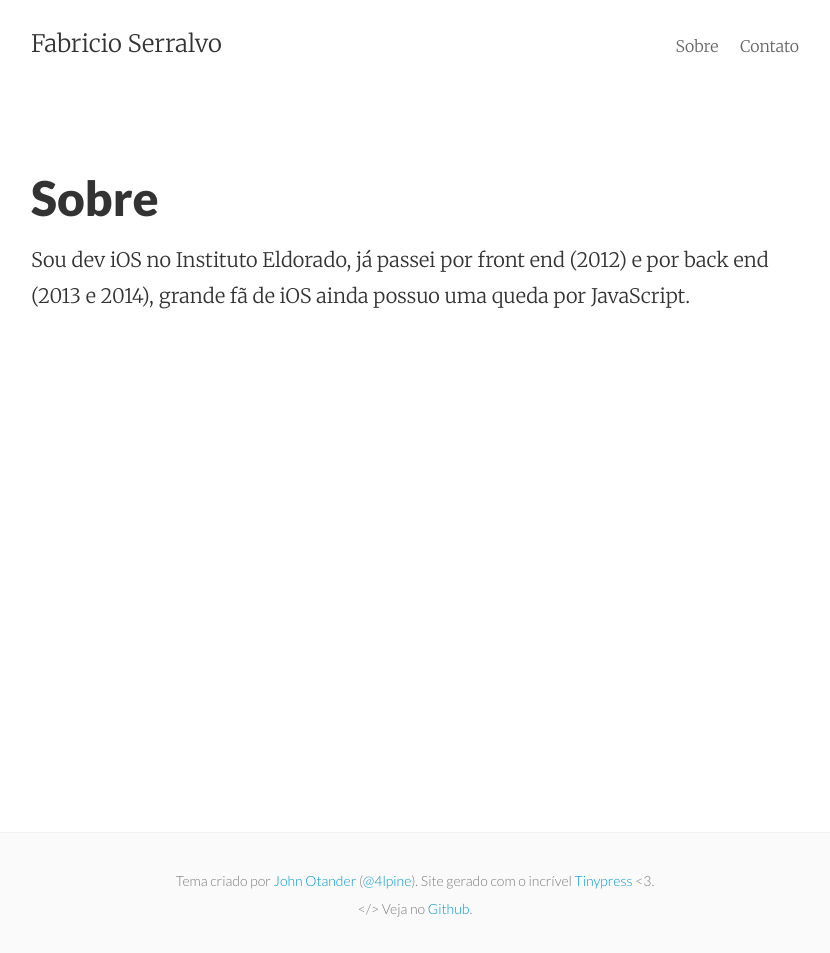
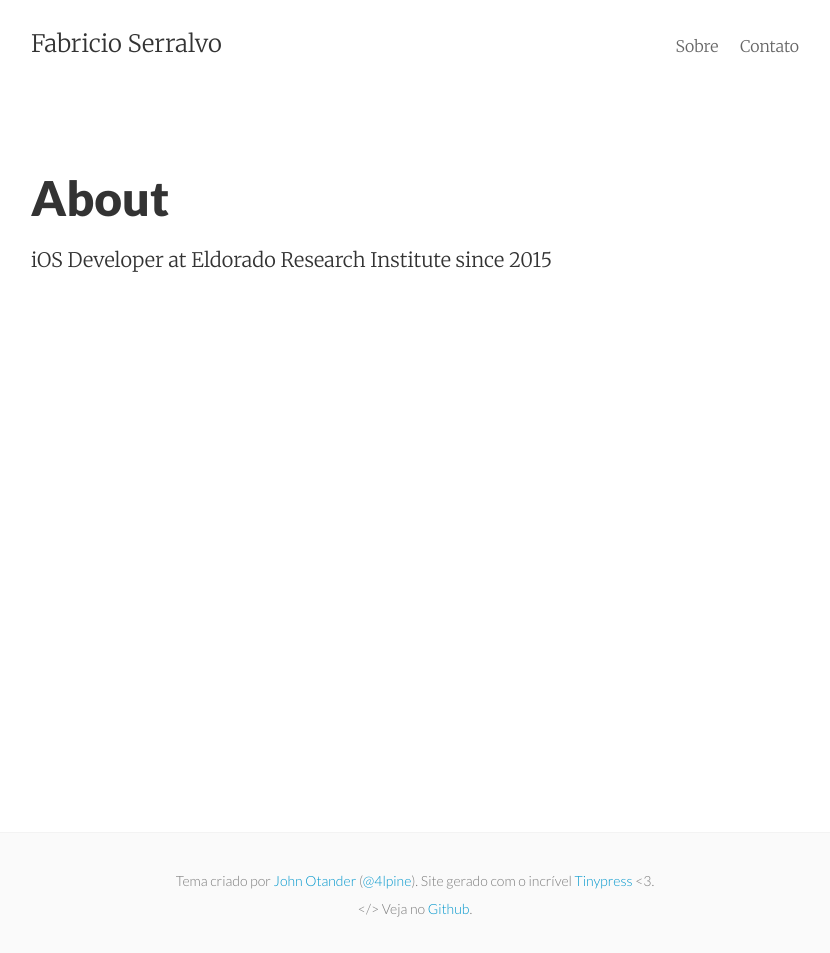
Before and after one commit to serralvo/serralvo.github.io, a Jekyll site: the page built from about.html, in a window 1280 px wide. Shown: the whole page, without its empty margins (225-1055 px from the left). Built offline with Jekyll 4.4.1, drawn with Linux system fonts in a browser that asks for light colours.

Commit message:
Update about.html

```diff
--- a/about.html
+++ b/about.html
@@ -1,9 +1,9 @@
 ---
 layout: page
-title: Sobre
+title: About
 permalink: /about/
 ---
 
 <article class="post-content">
-  <p>Sou dev iOS no Instituto Eldorado, já passei por front end (2012) e por back end (2013 e 2014), grande fã de iOS ainda possuo uma queda por JavaScript.</p>
+  <p>iOS Developer at Eldorado Research Institute since 2015</p>
 </article>
```
